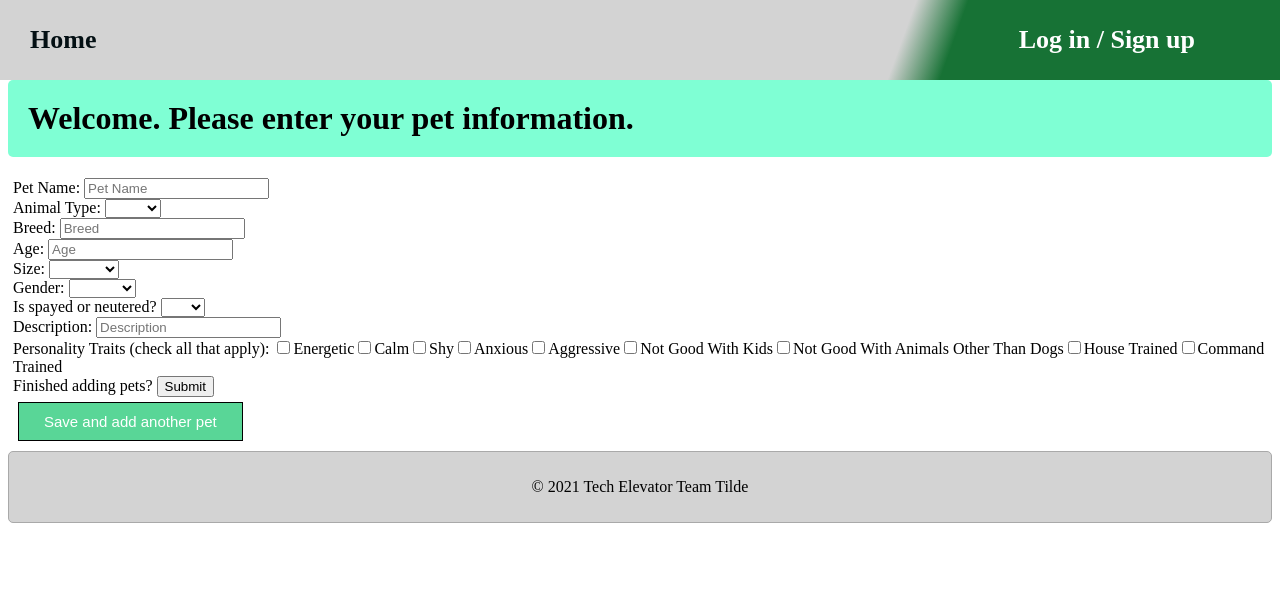
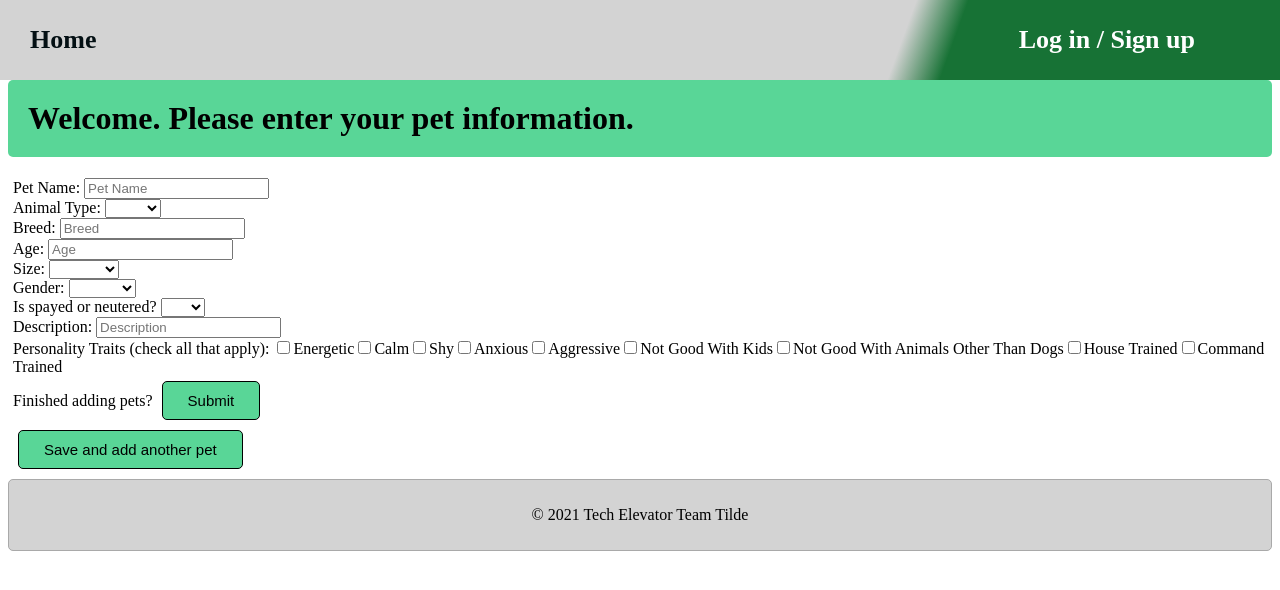
Before and after one commit to jacquelynfinucan/Play-Pals-Final-Capstone, a Vue app in the folder vue/: page /RegisterPet in a window 1280 px wide. Shown: the top 590 px of the page. Built offline with nearby package versions, Linux system fonts and the light colour scheme.

Commit message:
added more styling

```diff
--- a/vue/src/components/PetCard.vue
+++ b/vue/src/components/PetCard.vue
@@ -85,6 +85,9 @@ export default {
   background-color: white;
 
   margin-bottom: 10px;
+  border-color:black;
+  border-style:solid;
+  border-width:1px;
 }
 
 .pet-header {
--- a/vue/src/components/PetList.vue
+++ b/vue/src/components/PetList.vue
@@ -1,46 +1,62 @@
 <template>
   <div class="pet-list">
     <h1>My Pets</h1>
-      <button id="btnAddPet" v-on:click="goToRegisterNewPet">Add A New Pet</button> <!--make sure add a new pet refreshes the form-inconsistent-->
+
+    <!--make sure add a new pet refreshes the form-inconsistent-->
+    <div class="background">
       <div class="pets">
-            <div class="status-message error" v-show="errorMsg !== ''">{{errorMsg}}</div>
+        <div class="status-message error" v-show="errorMsg !== ''">
+          {{ errorMsg }}
+        </div>
 
         <div class="loading" v-if="isLoading">
-                <img src="@/assets/loading-dog.gif" alt="loading gif"/>
+          <img src="@/assets/loading-dog.gif" alt="loading gif" />
         </div>
 
-
-            <div class="pet" v-for="pet in this.$store.state.pets" v-bind:key="pet.pet_id" v-else>
-                <pet-card v-bind:pet="pet" v-bind:isViewOnly="false"/>
+        <div
+          class="pet"
+          v-for="pet in this.$store.state.pets"
+          v-bind:key="pet.pet_id"
+          v-else
+        >
+          <pet-card v-bind:pet="pet" v-bind:isViewOnly="false" />
         </div>
       </div>
+            <button id="btnAddPet" v-on:click="goToRegisterNewPet">
+      Add A New Pet
+    </button>
+    </div>
+
   </div>
 </template>
 
 <script>
-import petService from '@/services/PetService.js';
-import PetCard from '@/components/PetCard.vue';
+import petService from "@/services/PetService.js";
+import PetCard from "@/components/PetCard.vue";
 
 export default {
-  name: 'pet-list',
+  name: "pet-list",
   components: {
-      PetCard
+    PetCard,
   },
   data() {
     return {
       isLoading: true,
-          errorMsg: ''
-      }
+      errorMsg: "",
+    };
   },
   created() {
     this.retrievePetsForUser();
   },
   methods: {
     retrievePetsForUser() {
-        petService.getPetsForUser(this.$store.state.user.userId).then( (response) => {
+      petService
+        .getPetsForUser(this.$store.state.user.userId)
+        .then((response) => {
           this.$store.commit("SET_PETS", response.data);
           this.isLoading = false;
-        }).catch( (error) => {
+        })
+        .catch((error) => {
           if (error.response) {
             this.errorMsg =
               "Error retrieving pets. Response received was '" +
@@ -71,13 +87,13 @@ export default {
       });
       this.$router.push({ name: "register-pet" });
     },
-  }
+  },
 };
 </script>
 
 <style scoped>
 .pets {
-    border: solid 1px darkgrey;
+  /*border: solid 1px darkgrey;*/
   border-radius: 5px;
 
   padding: 10px;
@@ -85,9 +101,9 @@ export default {
   margin-bottom: 10px;
 
   background-color: lightgrey;
-    display:grid;
+  display: grid;
   grid-template-columns: 1fr 1fr 1fr 1fr;
-    gap:10px;
+  gap: 10px;
 }
 
 .status-message.error {
@@ -96,7 +112,21 @@ export default {
 
 button {
   margin: 5px;
+  margin-top:-15px;
 }
 
+.background{
+    background-color:lightgray;
+    border: solid 1px darkgrey;
+    border-radius:5px;
+}
 
+.pet-list{
+    margin-bottom:10px;
+    margin-top:20px;
+}
+
+h1{
+    margin-bottom:0px;
+}
 </style>
--- a/vue/src/components/PlaydateList.vue
+++ b/vue/src/components/PlaydateList.vue
@@ -63,7 +63,7 @@ export default {
 
 h1 {
   border-radius: 5px;
-  background-color: aquamarine;
+  background-color: #59d697;
   margin-top:0px;
   padding:20px;
   display: flex;
--- a/vue/src/components/RegisterPet.vue
+++ b/vue/src/components/RegisterPet.vue
@@ -186,7 +186,7 @@
       </div>
 
       <label for="submit" v-if="!this.isEdit">Finished adding pets? </label>
-      <input type="submit" /><br />
+      <input class="submit-button" type="submit" /><br />
 
       <button v-if="!this.isEdit" v-on:click="moreToAdd = true">Save and add another pet</button>
     </form>
@@ -311,4 +311,21 @@ form, button {
   margin:5px;
 }
 
+.submit-button {
+  margin: 5px;
+  background-color: #59d697;
+  border: none;
+  color: white;
+  padding: 10px 25px;
+  text-align: center;
+  text-decoration: none;
+  display: inline-block;
+  font-size: 15px;
+  border-style: solid;
+  border-color: black;
+  border-width: 1px;
+  color:black;
+  border-radius:5px;
+}
+
 </style>
--- a/vue/src/components/RegisterProfile.vue
+++ b/vue/src/components/RegisterProfile.vue
@@ -56,7 +56,7 @@
           required
         />
       </div>
-      <input type="submit" />
+      <input class="submit-button" type="submit" />
     </form>
   </div>
 </template>
@@ -147,4 +147,21 @@ div{
   margin:5px;
 }
 
+.submit-button {
+  margin: 5px;
+  background-color: #59d697;
+  border: none;
+  color: white;
+  padding: 10px 25px;
+  text-align: center;
+  text-decoration: none;
+  display: inline-block;
+  font-size: 15px;
+  border-style: solid;
+  border-color: black;
+  border-width: 1px;
+  color:black;
+  border-radius:5px;
+}
+
 </style>
--- a/vue/src/components/UserProfile.vue
+++ b/vue/src/components/UserProfile.vue
@@ -1,11 +1,28 @@
 <template>
   <div class="main">
     <h1>User Profile</h1>
-    <button id="btnEditProfile" v-on:click="goToEditProfile">Edit Profile</button>
-    <h2>First Name: {{ this.user.firstName }}</h2>
-    <h2>Last Name: {{ this.user.lastName }}</h2>
-    <h2>Zipcode: {{ this.user.zip }}</h2>
-    <h2>Email Address: {{ this.user.email }}</h2>
+
+    <article>
+      <div>
+        <h2>My Name</h2>
+        <h5>{{ this.user.firstName }} {{ this.user.lastName }}</h5>
+      </div>
+
+      <div>
+        <h2>My Location</h2>
+        <h5>{{ this.user.zip }}</h5>
+      </div>
+
+      <div>
+        <h2>My Contact</h2>
+        <h5>{{ this.user.email }}</h5>
+      </div>
+
+      <button id="btnEditProfile" v-on:click="goToEditProfile">
+        Edit My Info
+      </button>
+    </article>
+
     <br />
   </div>
 </template>
@@ -14,7 +31,7 @@
 import UserService from "../services/UserService";
 
 export default {
-  components: { },
+  components: {},
   name: "UserProfile",
   data() {
     return {
@@ -43,7 +60,6 @@ export default {
         this.user = response.data;
       }
     });
-
   },
   methods: {
     goToEditProfile() {
@@ -60,6 +76,7 @@ h3 {
   text-align: left;
 }
 
+
 article > div {
   text-align: left;
   background-color: white;
@@ -67,20 +84,22 @@ article > div {
   padding: 2px;
   padding-left: 10px;
   margin: 10px;
-  border-style:solid;
-  border-color:black;
-  border-width:1px;
+  border-style: solid;
+  border-color: black;
+  border-width: 1px;
 }
 
 article {
   border-width: 1px;
-  border-color: black;
+  border-color: darkgray;
   border-style: solid;
-  background-color:lightgray;
+  background-color: lightgray;
+  margin-top:-21px;
+  border-radius:5px;
 }
 
 article div:first-child {
-  background-color: rgb(250, 128, 114);
+  background-color: lightblue;
 }
 
 button {
@@ -93,13 +112,21 @@ button {
   text-decoration: none;
   display: inline-block;
   font-size: 15px;
-  border-style:solid;
-  border-color:black;
-  border-width:1px;
+  border-style: solid;
+  border-color: black;
+  border-width: 1px;
+  color:black;
+  border-radius:5px;
 }
 
 h2,
 h5 {
   margin: 5px;
 }
+
+
+.main{
+  margin-top:10px;
+}
+
 </style>
```
Lines whose indentation alone changed are shown as unchanged.
